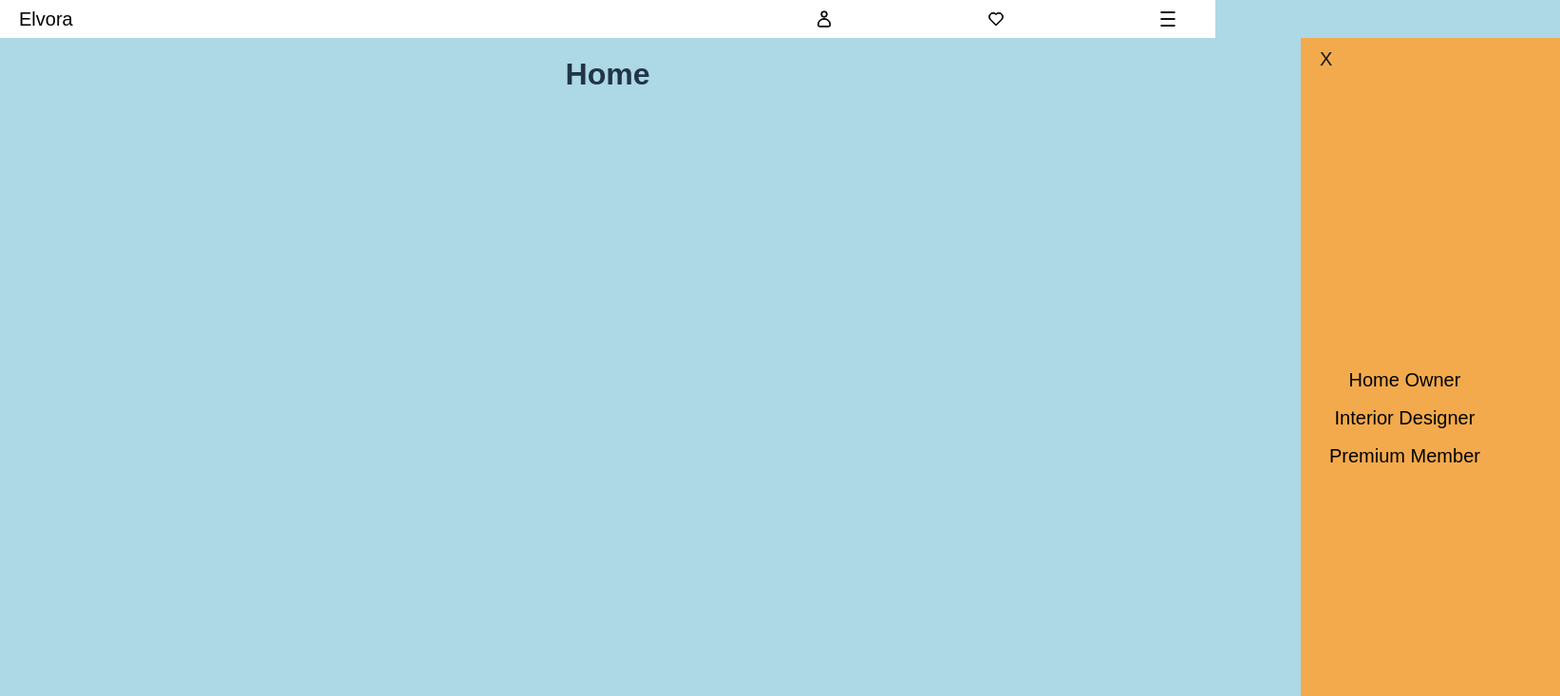
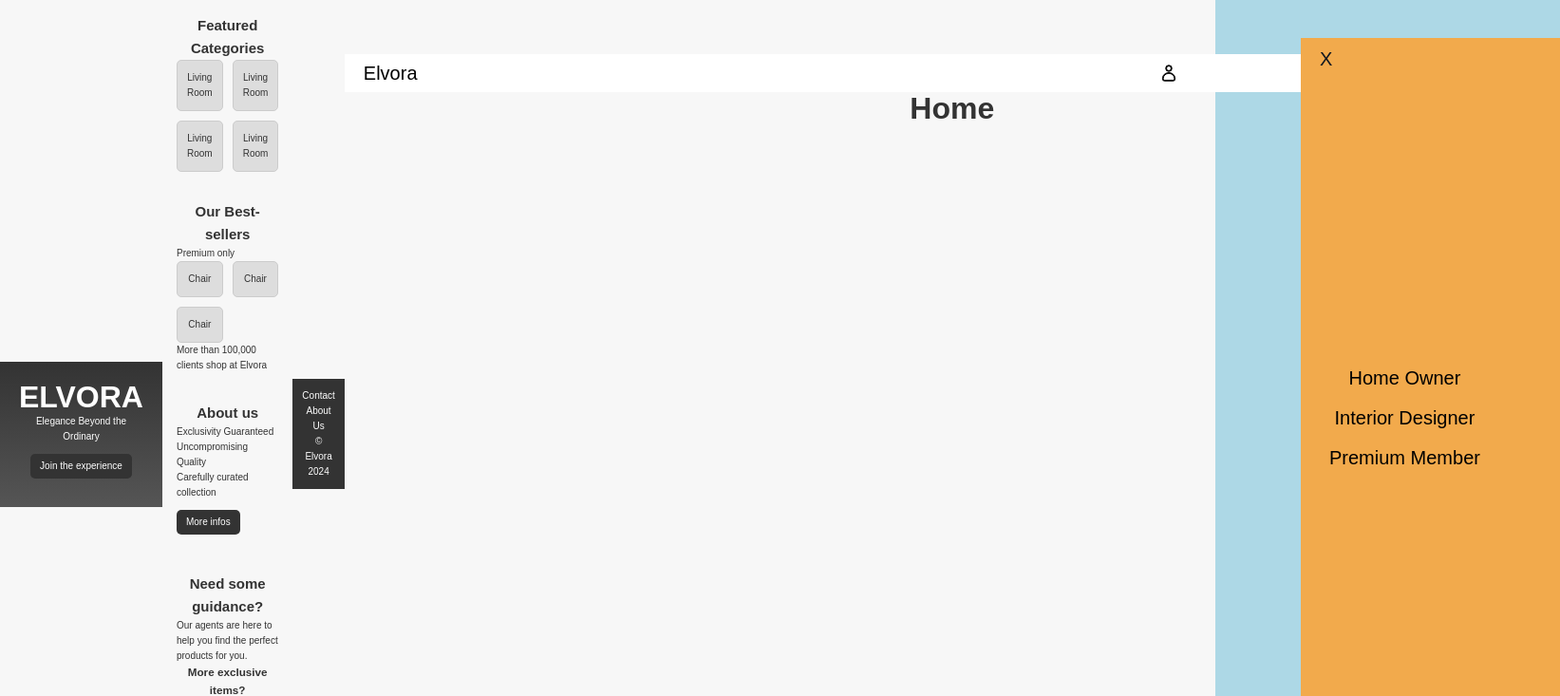
Before and after one commit to SyK5/Group_Final_Project, a React (Vite) app in the folder client/: page / in a window 1280 px wide. Shown: the top 733 px of the page at 95% size, 1643 px wide, since content can reach past the window. Built offline with nearby package versions, Linux system fonts and the light colour scheme.

Commit message:
Created home page

```diff
--- a/client/index.html
+++ b/client/index.html
@@ -5,8 +5,64 @@
     <link rel="icon" type="image/svg+xml" href="/vite.svg" />
     <meta name="viewport" content="width=device-width, initial-scale=1.0" />
     <title>Final Group Project</title>
+    <link rel="stylesheet" href="style.css">
   </head>
   <body>
+    <header class="hero">
+      <h1>ELVORA</h1>
+    <p>Elegance Beyond the Ordinary</p>
+    <a href="#categories" class="cta-button">Join the experience</a>
+  </header>
+
+  <main>
+    <section id="categories" class="featured-categories">
+      <h2>Featured Categories</h2>
+      <div class="category-grid">
+        <div class="category-card">Living Room</div>
+        <div class="category-card">Living Room</div>
+        <div class="category-card">Living Room</div>
+        <div class="category-card">Living Room</div>
+      </div>
+    </section>
+
+
+    <section class="best-sellers">
+      <h2>Our Best-sellers</h2>
+      <p>Premium only</p>
+      <div class="product-grid">
+        <div class="product-card">Chair</div>
+        <div class="product-card">Chair</div>
+        <div class="product-card">Chair</div>
+      </div>
+      <p>More than 100,000 clients shop at Elvora</p>
+    </section>
+
+    <section class="about-us">
+      <h2>About us</h2>
+      <p>Exclusivity Guaranteed</p>
+      <p>Uncompromising Quality</p>
+      <p>Carefully curated collection</p>
+      <a href="#more-info" class="cta-button">More infos</a>
+    </section>
+
+    <section class="guidance">
+      <h2>Need some guidance?</h2>
+      <p>Our agents are here to help you find the perfect products for you.</p>
+      <h3>More exclusive items?</h3>
+      <p>Join our premium program.</p>
+      <a href="#premium-info" class="cta-button">More info here</a>
+      <h3>Do you need some assistance?</h3>
+      <p>Our agents are here for you 24/7 at <strong>565 456 525</strong></p>
+    </section>
+  </main>
+
+
+  <footer class="site-footer">
+    <p>Contact</p>
+    <p>About Us</p>
+    <p>&copy; Elvora 2024</p>
+  </footer>
+
     <div id="root"></div>
     <script type="module" src="/src/main.jsx"></script>
   </body>
--- /dev/null
+++ b/client/style.css
@@ -0,0 +1,58 @@
+* {
+    margin: 0;
+    padding: 0;
+    box-sizing: border-box;
+  }
+
+  body {
+    font-family: 'Arial', sans-serif;
+    line-height: 1.6;
+    color: #333;
+    background-color: #f7f7f7;
+  }
+
+  h1, h2, h3 {
+    text-align: center;
+  }
+
+  .hero {
+    background: linear-gradient(to bottom, #333, #555);
+    color: white;
+    text-align: center;
+    padding: 2rem;
+  }
+
+  .cta-button {
+    display: inline-block;
+    margin: 1rem auto;
+    padding: 0.5rem 1rem;
+    color: #fff;
+    background: #333;
+    border-radius: 5px;
+    text-decoration: none;
+  }
+
+  .featured-categories, .best-sellers, .about-us, .guidance {
+    padding: 1.5rem;
+}
+
+.category-grid, .product-grid {
+    display: grid;
+    grid-template-columns: repeat(2, 1fr);
+    gap: 1rem;
+  }
+
+  .category-card, .product-card {
+    background: #ddd;
+    border: 1px solid #ccc;
+    padding: 1rem;
+    text-align: center;
+    border-radius: 5px;
+  }
+
+  .site-footer {
+    background: #333;
+    color: white;
+    text-align: center;
+    padding: 1rem;
+  }
```
Also changed, not shown: client/src/components/Cart.jsx (added, +26 -0 lines), client/src/components/HandleCart.jsx (added, +44 -0 lines).
